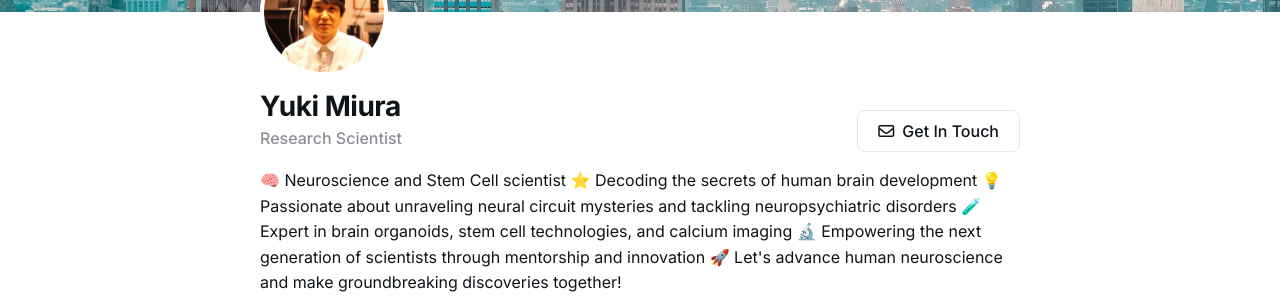
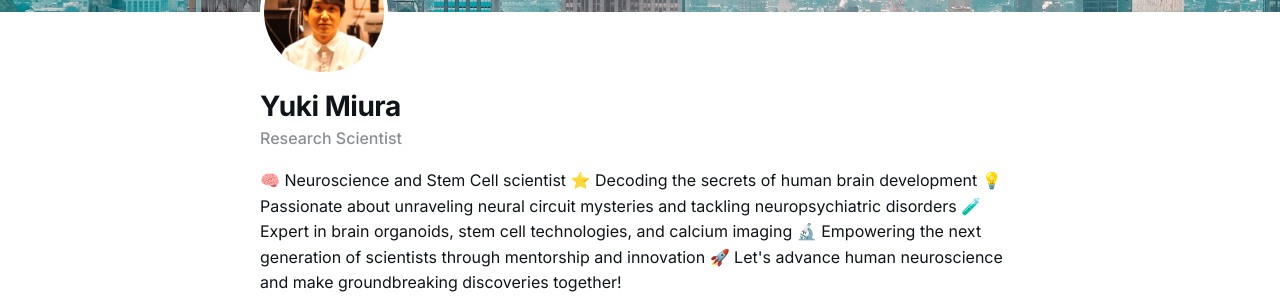
Before and after one commit to ykmiura/ykmiura.github.io, a Jekyll site: the page built from index.html, in a window 1280 px wide and 900 px high. Shown: the part 308-608 px from the top of the window. Built offline with Jekyll 4.4.1, drawn with Linux system fonts in a browser that asks for light colours.

Commit message:
Update settings.yml

```diff
--- a/_data/settings.yml
+++ b/_data/settings.yml
@@ -45,8 +45,6 @@ author:
   author_role: Research Scientist
   author_bio: 🧠 Neuroscience and Stem Cell scientist ⭐️ Decoding the secrets of human brain development 💡 Passionate about unraveling neural circuit mysteries and tackling neuropsychiatric disorders 🧪 Expert in brain organoids, stem cell technologies, and calcium imaging 🔬 Empowering the next generation of scientists through mentorship and innovation 🚀 Let's advance human neuroscience and make groundbreaking discoveries together!
   author_avatar: '/images/01-1.jpg'
-  cta_button_text: Get In Touch
-  cta_button_link: '/contact/'
 
 #-------------------------------
 # Projects Settings
```
